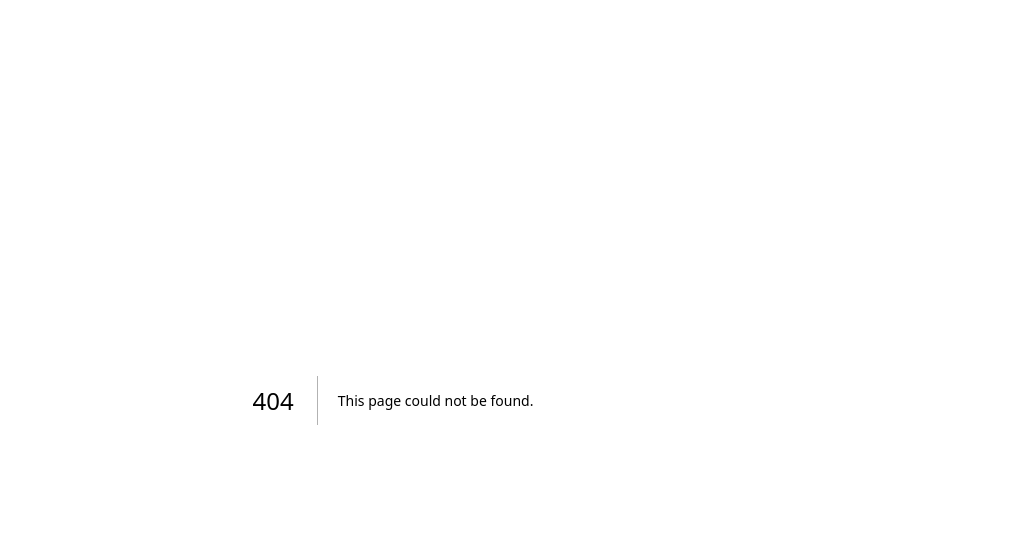
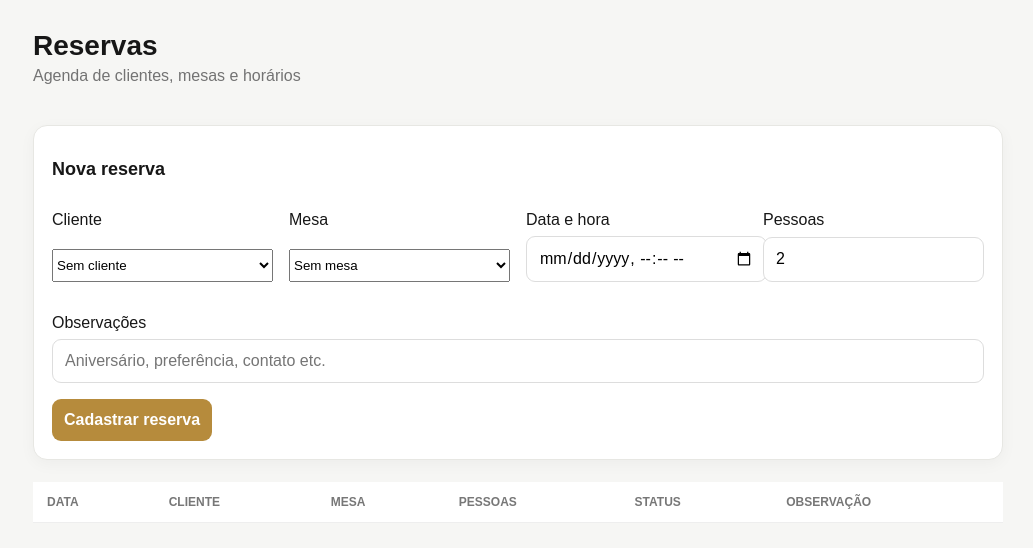
Before and after one commit to GrupoXuy/urbanacafe-system, a Next.js app: page /dashboard/reservas in a window 1280 px wide. Before the commit this address had no page. Shown: the top 548 px of the page, without its empty margins (247-1280 px from the left). Built offline with nearby package versions, Linux system fonts and the light colour scheme; no server answers.

Commit message:
feat: adicionar módulo de reservas

```diff
--- /dev/null
+++ b/app/dashboard/reservas/page.tsx
@@ -0,0 +1,79 @@
+"use client";
+import {FormEvent,useEffect,useState} from "react";
+import {createClient} from "@/lib/supabase-browser";
+
+type Customer={id:string;name:string};
+type TableRow={id:string;name:string;seats:number|null};
+type Reservation={id:string;customer_id:string|null;table_id:string|null;reservation_at:string;party_size:number;status:string;notes:string|null;customers?:{name:string}|null;cafe_tables?:{name:string}|null};
+
+const statuses=[["pending","Pendente"],["confirmed","Confirmada"],["seated","Sentada"],["completed","Concluída"],["cancelled","Cancelada"]];
+
+export default function Reservas(){
+  const [business,setBusiness]=useState("");
+  const [items,setItems]=useState<Reservation[]>([]);
+  const [customers,setCustomers]=useState<Customer[]>([]);
+  const [tables,setTables]=useState<TableRow[]>([]);
+  const [customer,setCustomer]=useState("");
+  const [table,setTable]=useState("");
+  const [date,setDate]=useState("");
+  const [partySize,setPartySize]=useState("2");
+  const [notes,setNotes]=useState("");
+  const [message,setMessage]=useState("");
+  const [saving,setSaving]=useState(false);
+
+  async function load(){
+    const c=createClient();
+    const {data:{user}}=await c.auth.getUser();
+    if(!user)return;
+    const {data:m}=await c.from("business_memberships").select("business_id").eq("user_id",user.id).eq("active",true).limit(1).maybeSingle();
+    if(!m)return;
+    setBusiness(m.business_id);
+    const [{data:r},{data:cs},{data:ts}]=await Promise.all([
+      c.from("reservations").select("id,customer_id,table_id,reservation_at,party_size,status,notes,customers(name),cafe_tables(name)").eq("business_id",m.business_id).order("reservation_at",{ascending:true}).limit(100),
+      c.from("customers").select("id,name").eq("business_id",m.business_id).eq("active",true).order("name"),
+      c.from("cafe_tables").select("id,name,seats").eq("business_id",m.business_id).eq("active",true).order("name")
+    ]);
+    setItems((r||[]) as Reservation[]);
+    setCustomers((cs||[]) as Customer[]);
+    setTables((ts||[]) as TableRow[]);
+  }
+  useEffect(()=>{load()},[]);
+
+  async function save(e:FormEvent){
+    e.preventDefault();
+    setSaving(true);setMessage("");
+    if(!date){setMessage("Informe data e hora da reserva.");setSaving(false);return}
+    const {error}=await createClient().from("reservations").insert({
+      business_id:business,customer_id:customer||null,table_id:table||null,reservation_at:new Date(date).toISOString(),party_size:Number(partySize)||2,status:"pending",notes:notes.trim()||null
+    });
+    if(error)setMessage(error.message);
+    else{setMessage("Reserva cadastrada.");setCustomer("");setTable("");setPartySize("2");setNotes("");await load()}
+    setSaving(false);
+  }
+
+  async function changeStatus(id:string,status:string){
+    const {error}=await createClient().from("reservations").update({status}).eq("id",id).eq("business_id",business);
+    if(error)setMessage(error.message);else load();
+  }
+
+  return <div className="main">
+    <div className="topbar"><div><h1 className="title">Reservas</h1><p className="subtitle">Agenda de clientes, mesas e horários</p></div></div>
+    <form className="card section" onSubmit={save}>
+      <h2>Nova reserva</h2>
+      <div className="grid" style={{gridTemplateColumns:"repeat(4,minmax(0,1fr))"}}>
+        <label className="field"><span>Cliente</span><select value={customer} onChange={e=>setCustomer(e.target.value)}><option value="">Sem cliente</option>{customers.map(c=><option key={c.id} value={c.id}>{c.name}</option>)}</select></label>
+        <label className="field"><span>Mesa</span><select value={table} onChange={e=>setTable(e.target.value)}><option value="">Sem mesa</option>{tables.map(t=><option key={t.id} value={t.id}>{t.name}{t.seats ? " — "+t.seats+" lugares" : ""}</option>)}</select></label>
+        <label className="field"><span>Data e hora</span><input type="datetime-local" value={date} onChange={e=>setDate(e.target.value)} required/></label>
+        <label className="field"><span>Pessoas</span><input type="number" min="1" value={partySize} onChange={e=>setPartySize(e.target.value)}/></label>
+      </div>
+      <label className="field"><span>Observações</span><input value={notes} onChange={e=>setNotes(e.target.value)} placeholder="Aniversário, preferência, contato etc."/></label>
+      <button className="btn" style={{width:"auto"}} disabled={!business||saving}>{saving?"Salvando...":"Cadastrar reserva"}</button>
+      {message&&<div className="notice">{message}</div>}
+    </form>
+    <div className="section">
+      <table className="table"><thead><tr><th>Data</th><th>Cliente</th><th>Mesa</th><th>Pessoas</th><th>Status</th><th>Observação</th></tr></thead>
+      <tbody>{items.map(r=><tr key={r.id}><td>{new Date(r.reservation_at).toLocaleString("pt-BR")}</td><td>{r.customers?.name||"—"}</td><td>{r.cafe_tables?.name||"—"}</td><td>{r.party_size}</td><td><select value={r.status} onChange={e=>changeStatus(r.id,e.target.value)}>{statuses.map(s=><option key={s[0]} value={s[0]}>{s[1]}</option>)}</select></td><td>{r.notes||"—"}</td></tr>)}</tbody>
+      </table>
+    </div>
+  </div>
+}
```
